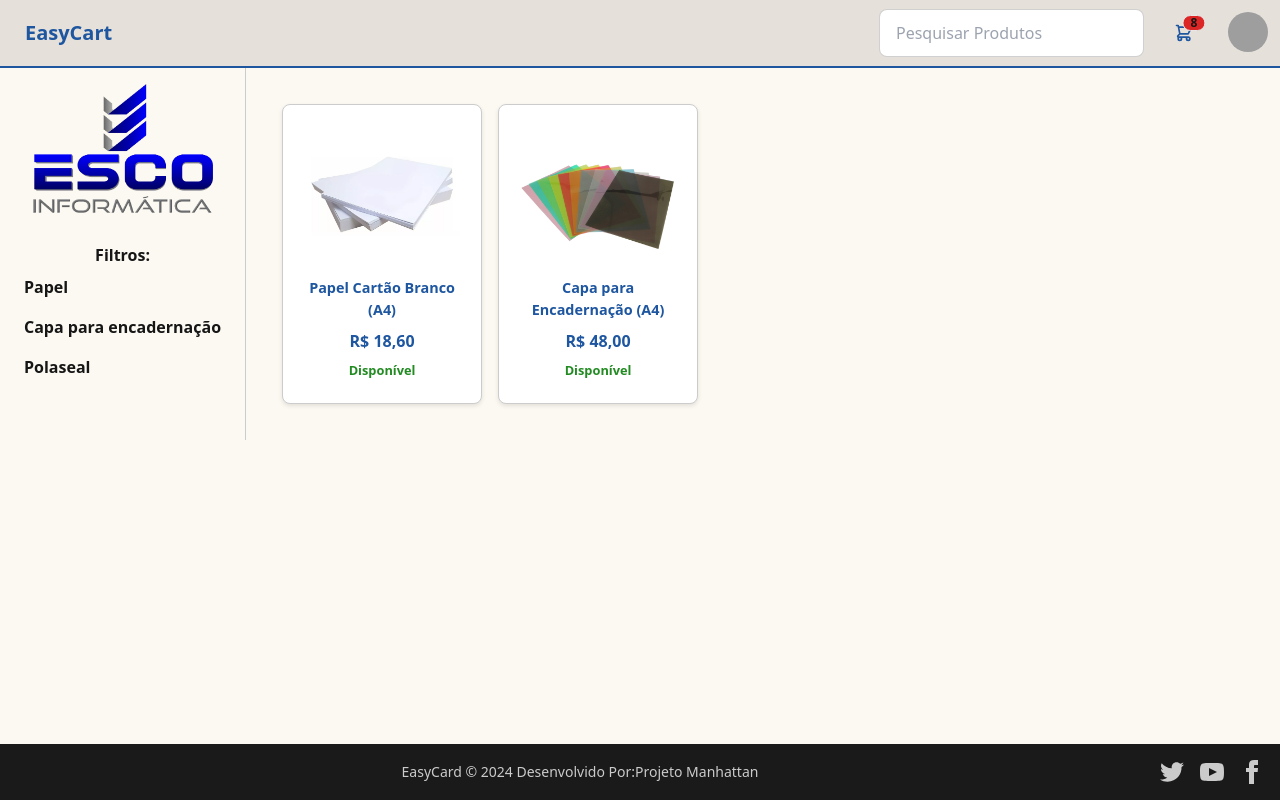
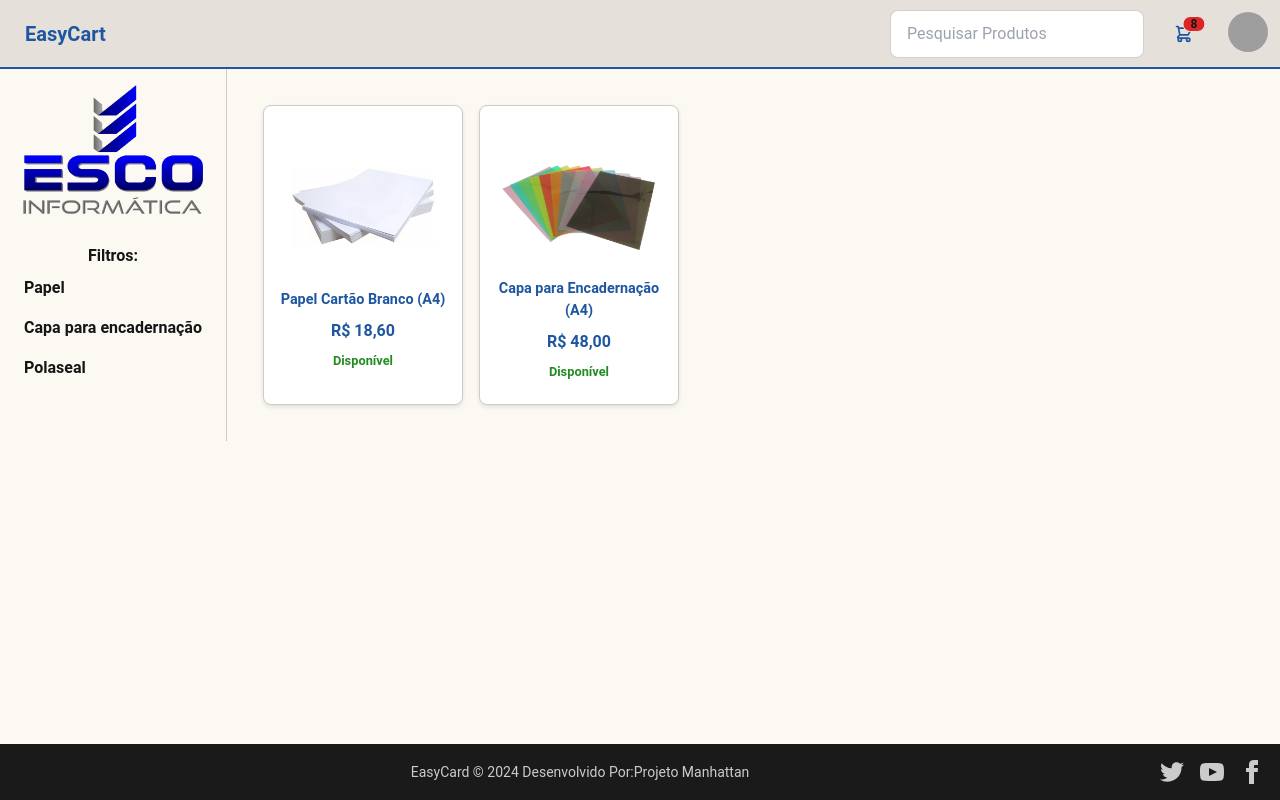
Before and after one commit to Esco-Distribuidora-Piaui/easycart, a Next.js app: page / in a window 1280 px wide. Built offline with nearby package versions, Linux system fonts and the light colour scheme; no server answers; grey boxes are pictures that could not be loaded.

Commit message:
Feat: alterando fonte do projeto (Roboto)

```diff
--- a/src/styles/globals.css
+++ b/src/styles/globals.css
@@ -7,6 +7,10 @@
   --page-bg-color: rgb(251, 249, 241);
   --secondary-color: rgb(229, 225, 218);
   --bg-white-pastel-login: rgb(229, 225, 218);
+}
+
+*{
+  font-family: 'Roboto', sans-serif;
 }
 
 /*@media (prefers-color-scheme: dark) {
```
